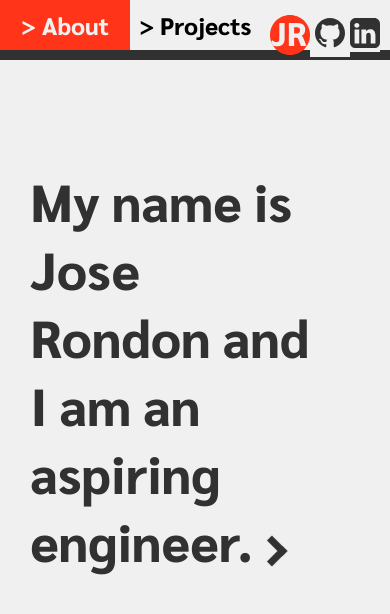
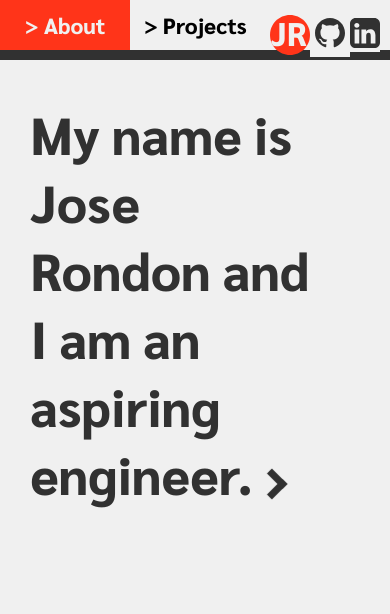
Before and after one commit to jrmrsr/Portfolio, a React (Create React App) app: page /EWB in a window 390 px wide. Shown: the top 614 px of the page. Built offline with nearby package versions, Linux system fonts and the light colour scheme.

Commit message:
"Fixed mobile header buttons."

```diff
--- a/src/App.css
+++ b/src/App.css
@@ -338,7 +338,7 @@ a:hover {
   .sidebar-button {
     margin-top: 0;
     margin-bottom: 0;
-    font-size: 1.2em;
+    font-size: 1.1em;
     text-align: center;
     width: 40%;
     border: none;
@@ -367,7 +367,7 @@ a:hover {
     margin: 2.5%;
   }
   .main-header-text {
-    margin-top: 50%;
+    margin-top: 30%;
   }
   .map-container {
     height: 300px;
```
